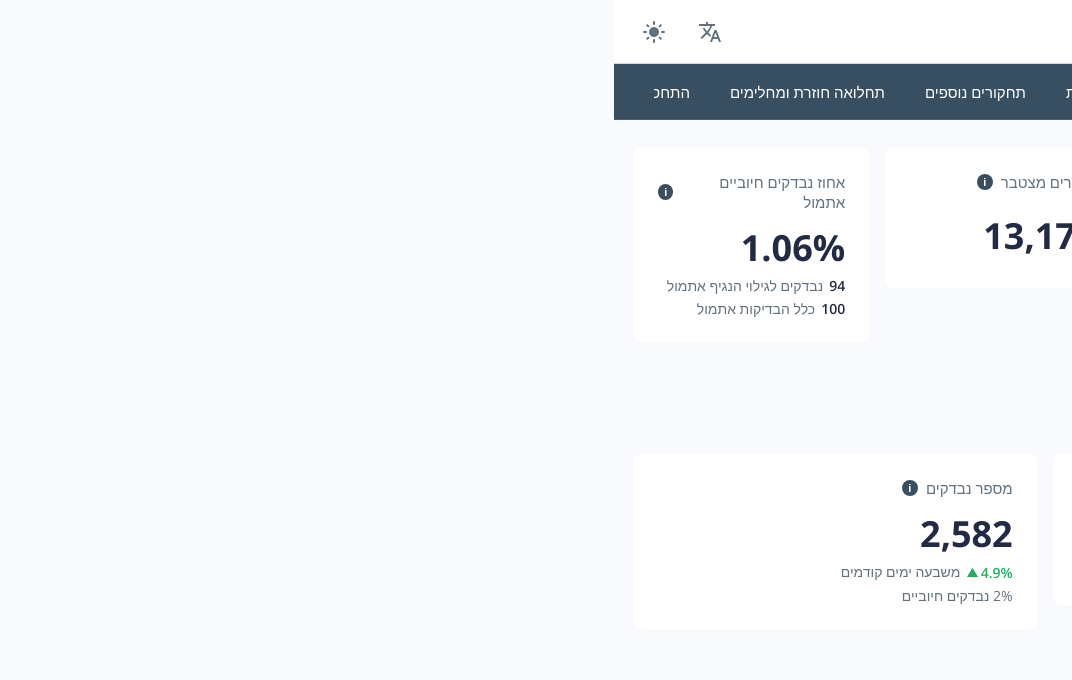
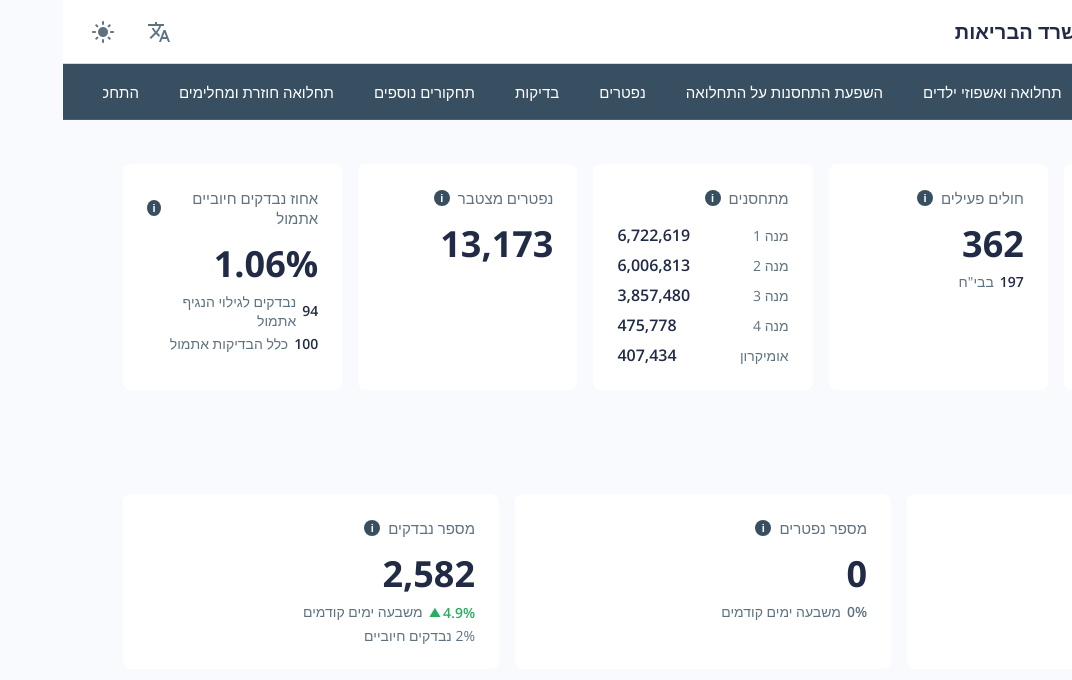
Before and after one commit to Try2008/covid-dashboard, an Angular app: page / in a window 1280 px wide. Shown: the top 680 px of the page, without its empty margins (208-1280 px from the left). Built offline with nearby package versions, Linux system fonts and the light colour scheme; a web font is replaced by a local one.

Commit message:
feat: add styling for overview section, stat cards, and trend cards

```diff
--- a/src/app/components/stat-card/stat-card.scss
+++ b/src/app/components/stat-card/stat-card.scss
@@ -1,9 +1,15 @@
 @import '../../../styles/variables';
+
+:host {
+  display: block;
+  height: 100%;
+}
 
 .stat-card {
   background-color: $bg-card;
   border-radius: $border-radius-card;
   padding: 24px;
+  height: 100%;
   min-height: 140px;
   display: flex;
   flex-direction: column;
@@ -56,7 +62,7 @@
     flex: 1;
     display: flex;
     flex-direction: column;
-    justify-content: flex-end;
+    justify-content: flex-start;
 
     .main-value {
       font-size: 36px;
@@ -87,13 +93,14 @@
 
     // Specfic layout for cards without a main value (e.g. Vaccinations)
     &.no-main-value {
-      justify-content: center;
+      justify-content: flex-start;
 
       .secondary-lines {
         gap: 8px;
 
         .line {
           justify-content: space-between;
+          flex-direction: row-reverse; // הופך את הסדר כך שהשם מימין והמספר משמאל
 
           .line-value {
             font-size: 16px;
--- a/src/app/components/trend-card/trend-card.scss
+++ b/src/app/components/trend-card/trend-card.scss
@@ -1,9 +1,15 @@
 @import '../../../styles/variables';
+
+:host {
+  display: block;
+  height: 100%;
+}
 
 .trend-card {
   background-color: $bg-card;
   border-radius: $border-radius-card;
   padding: 24px;
+  height: 100%;
   min-height: 140px;
   display: flex;
   flex-direction: column;
@@ -47,7 +53,7 @@
     flex: 1;
     display: flex;
     flex-direction: column;
-    justify-content: flex-end;
+    justify-content: flex-start;
 
     .main-value {
       font-size: 36px;
--- a/src/app/sections/overview-section/overview-section.scss
+++ b/src/app/sections/overview-section/overview-section.scss
@@ -1,17 +1,20 @@
 @import '../../../styles/variables';
 
 .overview-section {
-  padding: 8px 0;
+  padding: 24px 40px;
+  max-width: 1600px;
+  margin: 0 auto;
 
   .main-stats-grid {
     display: grid;
-    grid-template-columns: repeat(5, 1fr);
+    grid-template-columns: repeat(5, minmax(0, 1fr));
     gap: 16px;
+    align-items: stretch;
   }
 
   .weekly-summary-header {
-    margin-top: 40px;
-    margin-bottom: 16px;
+    margin-top: 56px;
+    margin-bottom: 24px;
 
     h2 {
       font-size: 18px;
@@ -23,7 +26,8 @@
 
   .weekly-stats-grid {
     display: grid;
-    grid-template-columns: repeat(3, 1fr);
+    grid-template-columns: repeat(3, minmax(0, 1fr));
     gap: 16px;
+    align-items: stretch;
   }
 }
```
